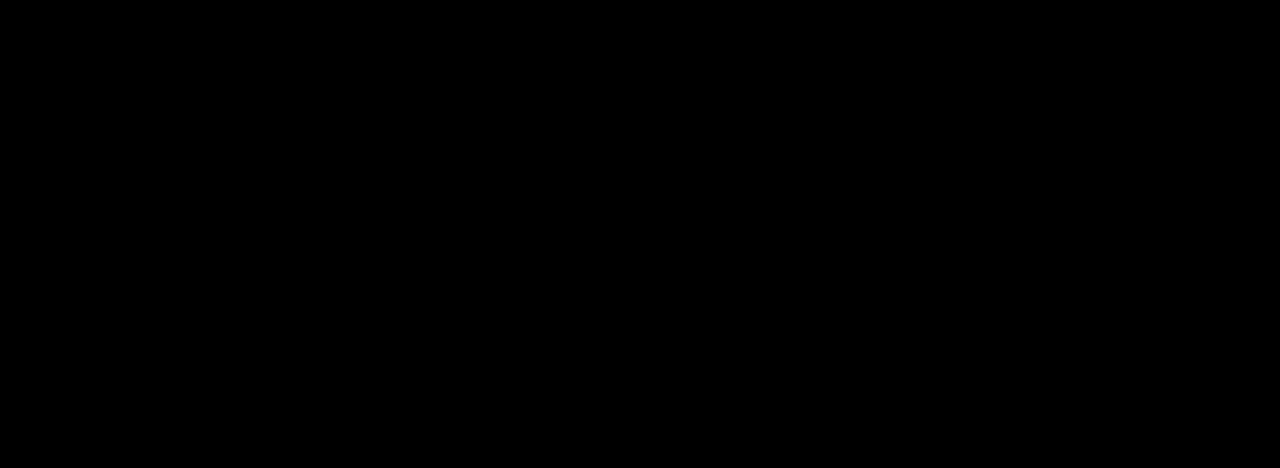
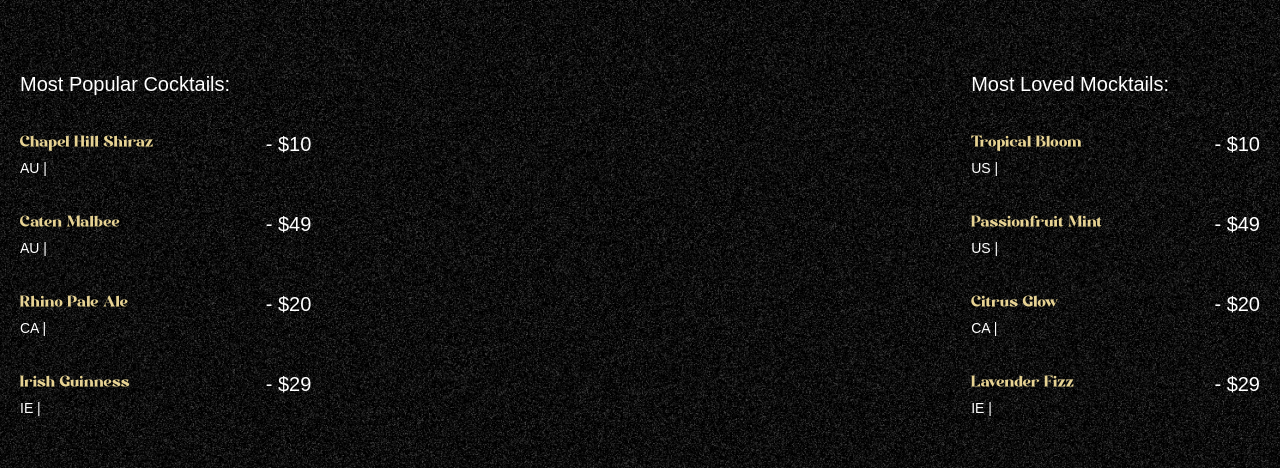
Before and after one commit to Boipelo11/cocktail_menu_gsap, a React (Vite) app: page / in a window 1280 px wide. Shown: the part 890-1358 px from the top of the page. Built offline with nearby package versions, Linux system fonts and the light colour scheme; a web font is replaced by a local one.

Commit message:
implement cocktails section

```diff
--- a/src/App.jsx
+++ b/src/App.jsx
@@ -1,5 +1,6 @@
 import gsap from 'gsap'
 import { ScrollTrigger, SplitText } from 'gsap/all'
+import Cocktails from './components/Cocktails'
 import Hero from './components/Hero'
 import Navbar from './components/Navbar'
 
@@ -9,6 +10,7 @@
     <main>
       <Navbar />
       <Hero />
+      <Cocktails />
     </main>
   )
 }
--- /dev/null
+++ b/src/components/Cocktails.jsx
@@ -0,0 +1,67 @@
+import { useGSAP } from '@gsap/react'
+import gsap from 'gsap'
+import { cocktailLists, mockTailLists } from '../../constants'
+
+const Cocktails = () => {
+  useGSAP(() => {
+    const parallaxTimeline = gsap.timeline({
+      scrollTrigger: {
+        trigger: '#cocktails',
+        start: 'top 30%',
+        end: 'bottom 80%',
+        scrub: true
+      }
+    })
+    parallaxTimeline
+      .from('#c-left-leaf', { x: -100, y: 100 })
+      .from('#c-right-leaf', { x: 100, y: 100 })
+  })
+  return (
+    <section id='cocktails' className='noisy'>
+      <img src='/images/cocktail-left-leaf.png' alt='l-leaf' id='c-left-leaf' />
+      <img
+        src='/images/cocktail-right-leaf.png'
+        alt='r-leaf'
+        id='c-right-leaf'
+      />
+
+      <div className='list'>
+        <div className='popular'>
+          <h2> Most Popular Cocktails: </h2>
+          <ul>
+            {cocktailLists.map(({ name, country, details, price }) => (
+              <li key={name}>
+                <div className='md:me-28 '>
+                  <h3> {name}</h3>
+                  <p>
+                    {country} | {details}
+                  </p>
+                </div>
+                <span>- {price} </span>
+              </li>
+            ))}
+          </ul>
+        </div>
+
+        <div className='loved'>
+          <h2> Most Loved Mocktails: </h2>
+          <ul>
+            {mockTailLists.map(({ name, country, details, price }) => (
+              <li key={name}>
+                <div className='me-28 '>
+                  <h3> {name}</h3>
+                  <p>
+                    {country} | {details}
+                  </p>
+                </div>
+                <span>- {price} </span>
+              </li>
+            ))}
+          </ul>
+        </div>
+      </div>
+    </section>
+  )
+}
+
+export default Cocktails
```
